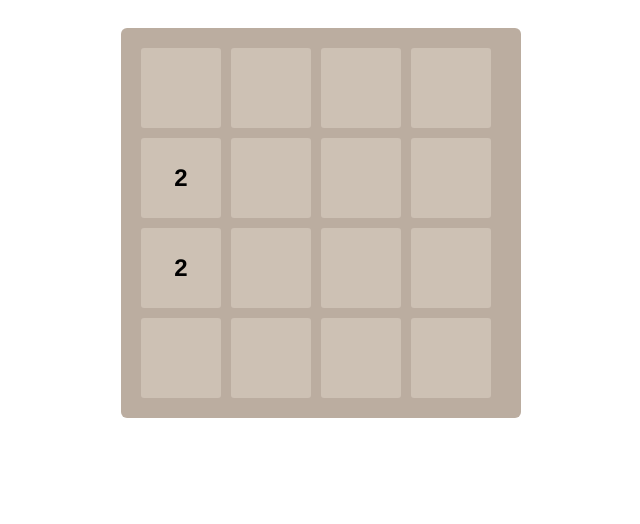
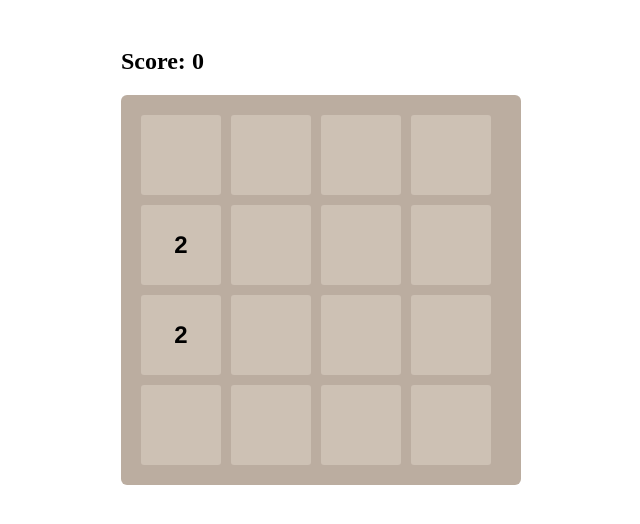
Before and after one commit to myamasak/clone-tabnews, a Next.js app: page / in a window 1280 px wide. Shown: the top 524 px of the page, without its empty margins (319-959 px from the left). Built offline with nearby package versions, Linux system fonts and the light colour scheme.

Commit message:
Added end game print

```diff
--- a/components/Game2048.js
+++ b/components/Game2048.js
@@ -8,6 +8,7 @@ function Game2048() {
     [0, 0, 0, 0],
     [0, 0, 0, 0]
   ]);
+  const [score, setScore] = useState(0);
 
   const initializeBoard = () => {
     const newBoard = [...board];
@@ -60,22 +61,22 @@ function Game2048() {
 
   const moveLeft = () => {
     const newBoard = board.map(row => {
-      // First, remove all zeros and get numbers only
       let numbers = row.filter(cell => cell !== 0);
+      let scoreIncrement = 0;
 
-      // Merge adjacent equal numbers
       for (let i = 0; i < numbers.length - 1; i++) {
         if (numbers[i] === numbers[i + 1]) {
           numbers[i] *= 2;
+          scoreIncrement += numbers[i];
           numbers.splice(i + 1, 1);
         }
       }
 
-      // Add zeros to the end to maintain grid size
       while (numbers.length < 4) {
         numbers.push(0);
       }
 
+      setScore(prevScore => prevScore + scoreIncrement);
       return numbers;
     });
     return newBoard;
@@ -83,23 +84,23 @@ function Game2048() {
 
   const moveRight = () => {
     const newBoard = board.map(row => {
-      // First, remove all zeros and get numbers only
       let numbers = row.filter(cell => cell !== 0);
+      let scoreIncrement = 0;
 
-      // Merge adjacent equal numbers from right to left
       for (let i = numbers.length - 1; i > 0; i--) {
         if (numbers[i] === numbers[i - 1]) {
           numbers[i] *= 2;
+          scoreIncrement += numbers[i];
           numbers.splice(i - 1, 1);
           i--;
         }
       }
 
-      // Add zeros to the start to maintain grid size
       while (numbers.length < 4) {
         numbers.unshift(0);
       }
 
+      setScore(prevScore => prevScore + scoreIncrement);
       return numbers;
     });
     return newBoard;
@@ -109,10 +110,12 @@ function Game2048() {
     const transposed = transpose(board);
     const moved = transposed.map(row => {
       let numbers = row.filter(cell => cell !== 0);
+      let scoreIncrement = 0;
 
       for (let i = 0; i < numbers.length - 1; i++) {
         if (numbers[i] === numbers[i + 1]) {
           numbers[i] *= 2;
+          scoreIncrement += numbers[i];
           numbers.splice(i + 1, 1);
         }
       }
@@ -121,6 +124,7 @@ function Game2048() {
         numbers.push(0);
       }
 
+      setScore(prevScore => prevScore + scoreIncrement);
       return numbers;
     });
     return transpose(moved);
@@ -130,10 +134,12 @@ function Game2048() {
     const transposed = transpose(board);
     const moved = transposed.map(row => {
       let numbers = row.filter(cell => cell !== 0);
+      let scoreIncrement = 0;
 
       for (let i = numbers.length - 1; i > 0; i--) {
         if (numbers[i] === numbers[i - 1]) {
           numbers[i] *= 2;
+          scoreIncrement += numbers[i];
           numbers.splice(i - 1, 1);
           i--;
         }
@@ -143,6 +149,7 @@ function Game2048() {
         numbers.unshift(0);
       }
 
+      setScore(prevScore => prevScore + scoreIncrement);
       return numbers;
     });
     return transpose(moved);
@@ -150,6 +157,27 @@ function Game2048() {
 
   const transpose = (matrix) => {
     return matrix[0].map((_, colIndex) => matrix.map(row => row[colIndex]));
+  };
+
+
+  // Add isGameOver function here
+  const isGameOver = () => {
+    // Check for any empty cells
+    for (let i = 0; i < 4; i++) {
+      for (let j = 0; j < 4; j++) {
+        if (board[i][j] === 0) return false;
+      }
+    }
+
+    // Check for possible merges horizontally and vertically
+    for (let i = 0; i < 4; i++) {
+      for (let j = 0; j < 3; j++) {
+        if (board[i][j] === board[i][j + 1]) return false;
+        if (board[j][i] === board[j + 1][i]) return false;
+      }
+    }
+
+    return true;
   };
 
   useEffect(() => {
@@ -163,8 +191,17 @@ function Game2048() {
     };
   }, [board]); // Add board to dependency array
 
+// Replace the return statement with this
 return (
   <div className={styles.gameContainer}>
+    <div className={styles.scoreContainer}>
+      <h2>Score: {score}</h2>
+      {isGameOver() && (
+        <div style={{ color: '#2ecc71', fontWeight: 'bold', fontSize: '24px' }}>
+          Game Over! Final Score: {score}
+        </div>
+      )}
+    </div>
     <div className={styles.grid}>
       {board.map((row, i) => (
         <div key={i} className={styles.row}>
@@ -178,6 +215,7 @@ function Game2048() {
     </div>
   </div>
 );
+
 }
 
 export default Game2048;
```
Lines whose indentation alone changed are shown as unchanged.
